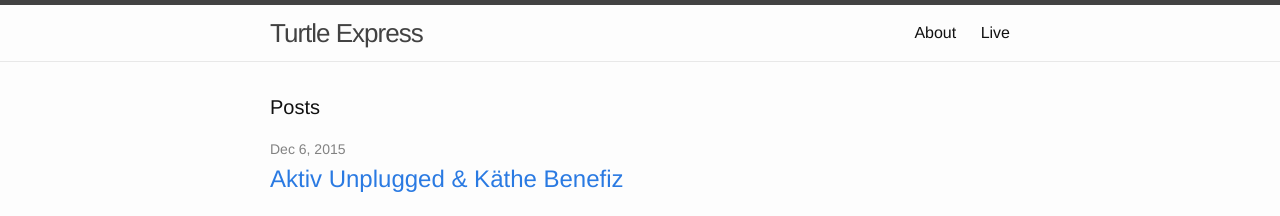
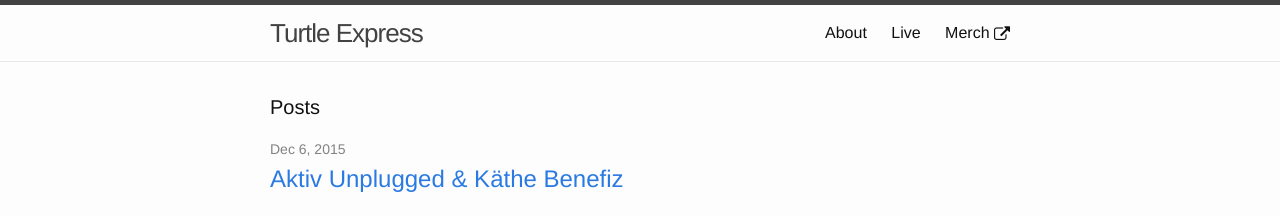
Before and after one commit to TurboPope/tex, a Jekyll site: the page built from index.html, in a window 1280 px wide. Shown: the top 216 px of the page. Built offline with Jekyll 4.4.1, drawn with Linux system fonts in a browser that asks for light colours; nearby versions of some CDN libraries.

Commit message:
Link to merchandise page in header

```diff
--- a/_includes/header.html
+++ b/_includes/header.html
@@ -19,6 +19,7 @@
           <a class="page-link" href="{{ my_page.url | prepend: site.baseurl }}">{{ my_page.title }}</a>
           {% endif %}
         {% endfor %}
+        <a class="page-link" href="http://www.texclothing.spreadshirt.de/">Merch <i class="fa fa-external-link" style=" vertical-align: middle;"></i></a>
       </div>
     </nav>
 
```
